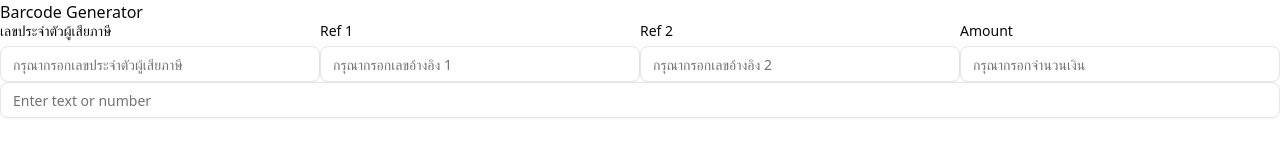
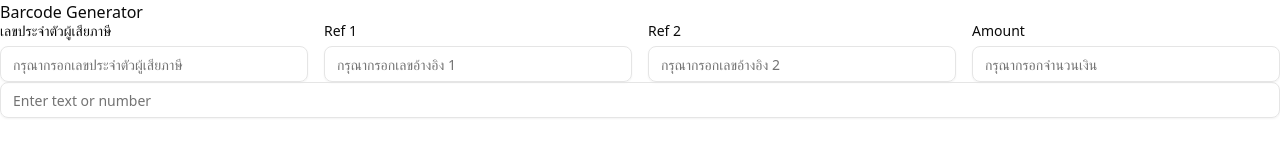
Before and after one commit to joeyprint/ttb-gen-barcode, a React (Vite) app: page / in a window 1280 px wide. Shown: the top 160 px of the page. Built offline with nearby package versions, Linux system fonts and the light colour scheme.

Commit message:
feat: update rules of biller form

```diff
--- a/src/pages/BillerBarcode/BillerBarcodeFormFields.tsx
+++ b/src/pages/BillerBarcode/BillerBarcodeFormFields.tsx
@@ -5,12 +5,16 @@ const BillerBarcodeFormFields = () => {
   const { register } = useFormContext();
 
   return (
-    <div className='flex'>
+    <div className='flex gap-4'>
       <div className='flex-1'>
         <FormTextField
           label={'เลขประจําตัวผู้เสียภาษี'}
           {...register('taxId', {
             required: true,
+            pattern: {
+              value: /^\d+$/,
+              message: 'กรุณากรอกเป็นตัวเลขเท่านั้น',
+            },
             minLength: {
               value: 13,
               message: 'กรุณากรอกเลขประจําตัวผู้เสียภาษีให้ครบ',
@@ -27,7 +31,6 @@ const BillerBarcodeFormFields = () => {
         <FormTextField
           label={'Ref 1'}
           {...register('ref1', {
-            required: true,
             pattern: {
               value: /^[a-zA-Z0-9]*$/,
               message: 'กรุณากรอก Reference 1 ให้ถูกต้อง',
@@ -40,7 +43,6 @@ const BillerBarcodeFormFields = () => {
         <FormTextField
           label={'Ref 2'}
           {...register('ref2', {
-            required: true,
             pattern: {
               value: /^[a-zA-Z0-9]*$/,
               message: 'กรุณากรอก Reference 2 ให้ถูกต้อง',
@@ -54,7 +56,6 @@ const BillerBarcodeFormFields = () => {
           type='number'
           label={'Amount'}
           {...register('amount', {
-            required: true,
             pattern: {
               value: /^\d+$/,
               message: 'กรุณากรอกจํานวนเงินให้ถูกต้อง',
```
